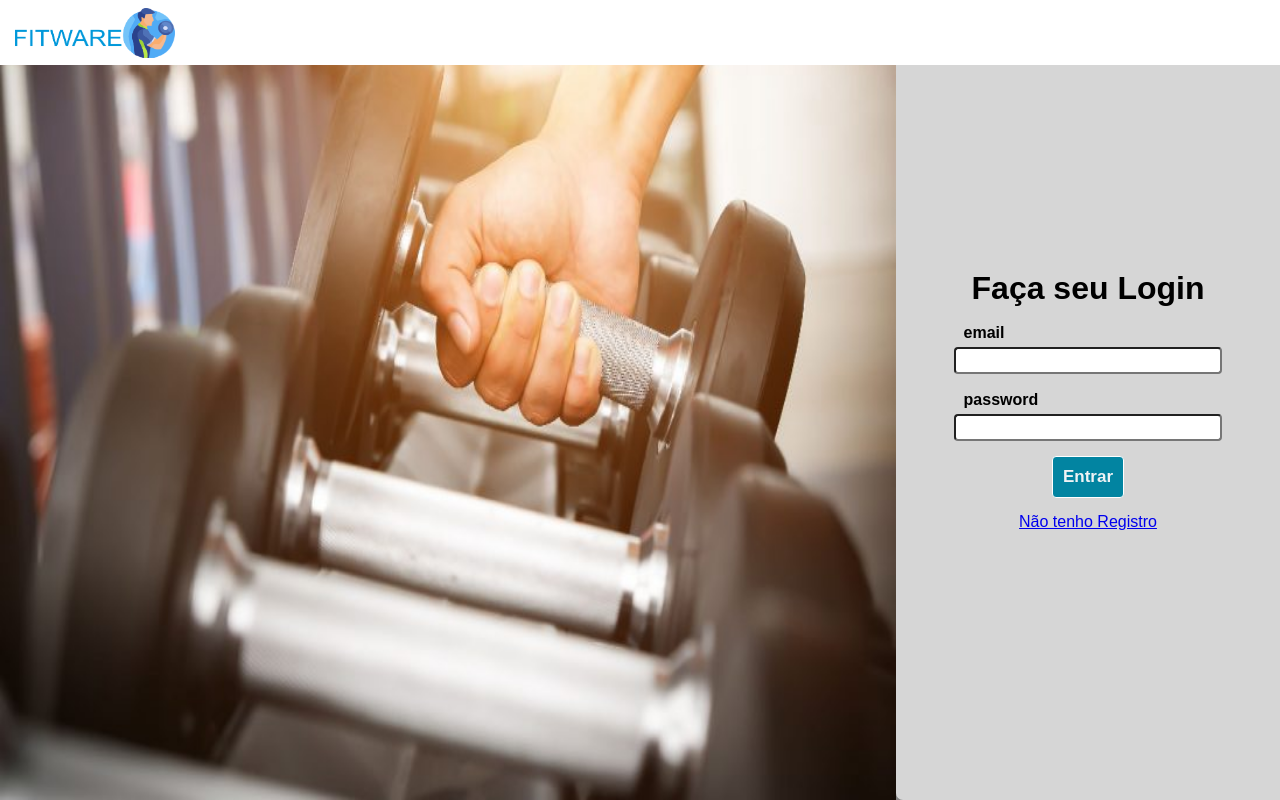
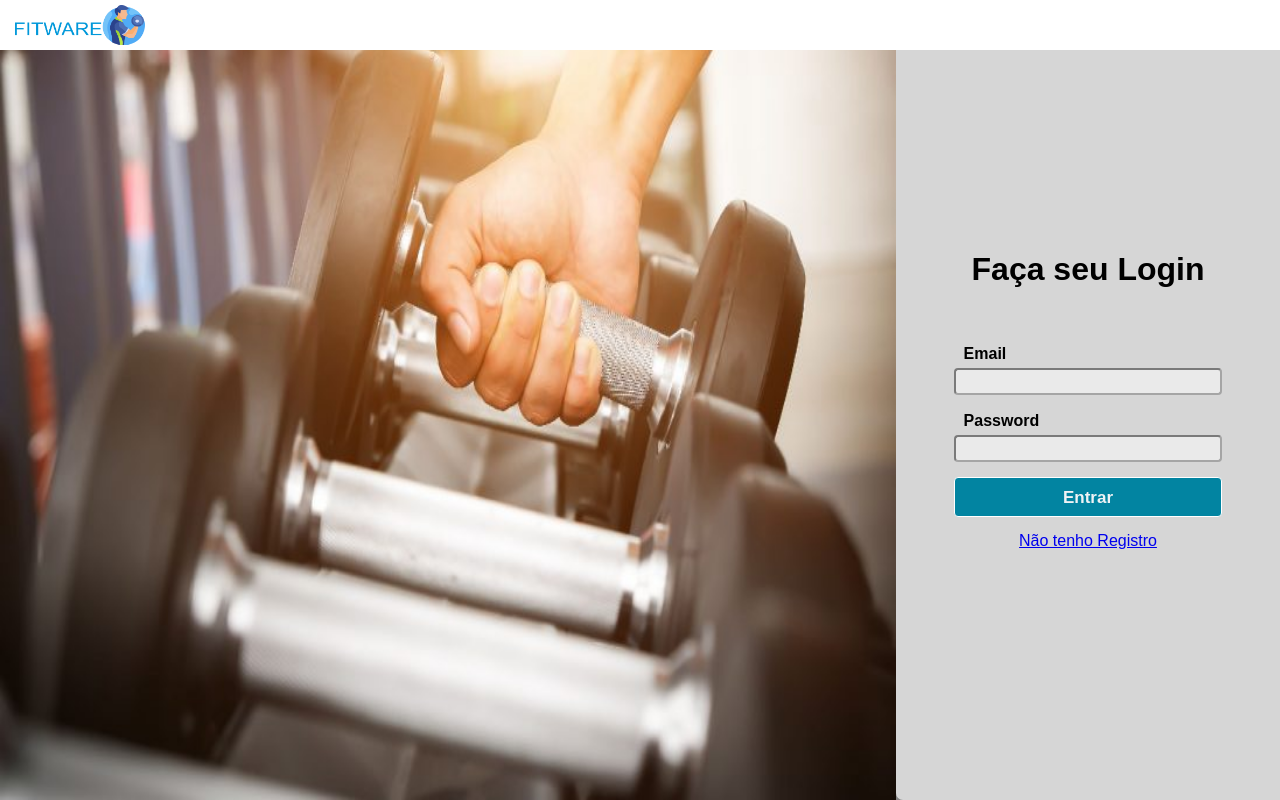
Before and after one commit to MichelSouza17/FitWare-Web, a React (Create React App) app: page / in a window 1280 px wide. Built offline with nearby package versions, Linux system fonts and the light colour scheme.

Commit message:
alterações de layout

```diff
--- a/src/components/Header/styles.js
+++ b/src/components/Header/styles.js
@@ -2,7 +2,7 @@ import styled from "styled-components";
 
 export const Container = styled.header`
     width: 100%;
-    height: 65px;
+    height: 50px;
     background-color: var(--light);
 
     display: flex;
@@ -12,8 +12,8 @@ export const Container = styled.header`
     position: absolute;
 
     img {
-        width: 170px;
-        height: 60px;
+        width: 140px;
+        height: 50px;
         padding: 5px;
         margin-left: 10px;
     }
--- a/src/components/Input/styles.js
+++ b/src/components/Input/styles.js
@@ -13,8 +13,10 @@ export const Container = styled.div`
         height: 27px;
         font-size: 17px;
         border-radius: 4px;
+        opacity: 50%;
     }
     label{
         font-weight: bold;
+        margin-left: 0px;
     }
 `;
--- a/src/pages/Login/index.js
+++ b/src/pages/Login/index.js
@@ -15,14 +15,14 @@ function Login() {
                 <h1>Faça seu Login</h1>
                 <Input
                     id="email"
-                    label="email"
+                    label="Email"
                     type="email"
                     // value={}
                     // handler={}
                 />
                 <Input
                     id="password"
-                    label="password"
+                    label="Password"
                     type="password"
                     // value={}
                     // handler={}
--- a/src/pages/Login/styles.js
+++ b/src/pages/Login/styles.js
@@ -35,12 +35,18 @@ export const FormLogin = styled.form`
     justify-content: center;
     flex-direction: column;
 
+    h1 {
+        margin-bottom: 40px;
+    }
+
     label {
         margin-left: 10px;
         margin-top: 7px;
     }
 
     button {
+        width: 70%;
+        height: 40px;
         margin-top: 15px;
         margin-bottom: 15px;
     }
```
